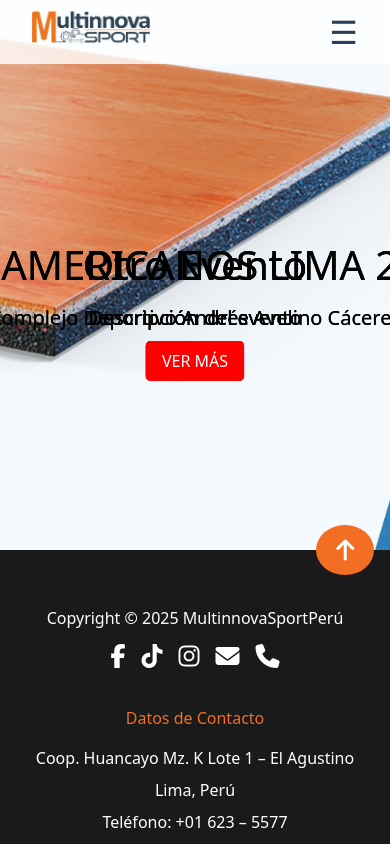
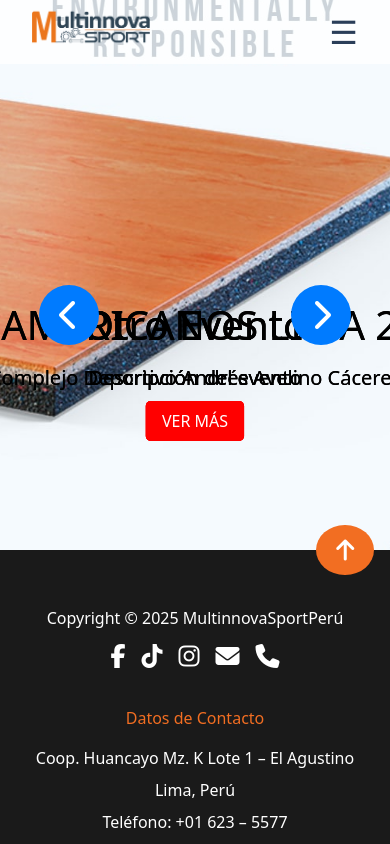
Before and after one commit to SebastianYauri/multinnova, a React (Vite) app: page / in a window 390 px wide. Shown: the top 844 px of the page. Built offline with nearby package versions, Linux system fonts and the light colour scheme.

Commit message:
add custom navigation arrows to carousel with responsive styles

```diff
--- a/src/App.css
+++ b/src/App.css
@@ -214,6 +214,21 @@ body, html {
   .navbar-item a {
     color: white !important;
   }
+
+  /* Reubicar flechas para vista móvil */
+  .next-arrow {
+    right: 10% !important;  /* Ajusta el valor según lo deseado */
+  }
+
+  .prev-arrow {
+    left: 10% !important;   /* Ajusta el valor según lo deseado */
+  }
+
+  /* Opcional: si deseas asegurar que se mantengan centradas verticalmente */
+  .custom-arrow {
+    top: 80% !important;
+    transform: translateY(-50%) !important;
+  }
 }
 
 @media (min-width: 769px) {
@@ -279,7 +294,7 @@ body, html {
   overflow: hidden;
   background-color: white; /* Fondo blanco para el carrusel */
   margin-top: 0; /* Eliminar cualquier margen superior */
-  padding-top: 0; /* Eliminar cualquier padding superior */
+  padding-top: 60px; /* Ajusta este valor según la altura de tu navbar */
   position: relative; /* Asegura que el carrusel esté pegado al navbar */
   top: 0; /* Asegura que el carrusel esté pegado al navbar */
   height: 100vh; /* Asegura que el carrusel ocupe toda la pantalla */
@@ -344,6 +359,152 @@ body, html {
   justify-content: center;
   align-items: center;
   height: 100%;
+}
+
+/* Coloca los botones en forma circular, con animación al presionarlos */
+.custom-arrow {
+  position: absolute;
+  top: 50%;
+  transform: translateY(-50%);
+  background-color: #007bff;
+  color: white;
+  width: 40px;
+  height: 40px;
+  border-radius: 50%;
+  display: flex;
+  align-items: center;
+  justify-content: center;
+  cursor: pointer;
+  z-index: 1001;     /* Asegura que estén encima de la imagen */
+  transition: background-color 0.3s ease, transform 0.3s ease;
+}
+
+.custom-arrow:hover {
+  background-color: #0056b3;
+  transform: translateY(-50%) scale(1.1);
+}
+
+.next-arrow {
+  right: 100px; /* Ubicado a la derecha */
+}
+
+.prev-arrow {
+  left: 100px;  /* Ubicado a la izquierda */
+}
+
+/* Asegura que el contenedor del carrusel tenga posición relativa */
+.carousel-container {
+  position: relative;
+  padding-top: 60px; /* Ajusta este valor según la altura de tu navbar */
+}
+
+/* Oculta las flechas predeterminadas de slick */
+.slick-prev:before,
+.slick-next:before {
+  display: none;
+}
+
+/* Fuerza que tus flechas se muestren */
+.custom-arrow {
+  position: absolute;
+  top: 50%; /* Centrado verticalmente */
+  transform: translateY(-50%);
+  background-color: #007bff !important;
+  color: white;
+  width: 40px !important;
+  height: 40px !important;
+  border-radius: 50%;
+  display: flex !important;
+  align-items: center;
+  justify-content: center;
+  cursor: pointer;
+  z-index: 1001 !important;
+  transition: background-color 0.3s ease, transform 0.3s ease;
+  opacity: 1 !important;
+}
+
+/* Animación al pasar el cursor */
+.custom-arrow:hover {
+  background-color: #0056b3 !important;
+  transform: translateY(-50%) scale(1.1);
+}
+
+/* Ubicación de las flechas */
+.next-arrow {
+  right: 10px;
+}
+
+.prev-arrow {
+  left: 10px;
+}
+
+/* Fuerza el posicionamiento actualizado para las flechas */
+.next-arrow {
+  right: 30px !important;
+}
+
+.prev-arrow {
+  left: 30px !important;
+}
+
+/* Asegurarse de que slick no esté ocultando las flechas */
+.slick-arrow {
+  display: block !important;
+  opacity: 1 !important;
+}
+
+/* Estilos para los botones de flecha (agrandados con íconos blancos) */
+.custom-arrow {
+  position: absolute;
+  top: 50%;
+  transform: translateY(-50%);
+  background-color: #007bff !important;
+  color: white !important;
+  width: 60px !important;  /* Tamaño aumentado */
+  height: 60px !important; /* Tamaño aumentado */
+  border-radius: 50%;
+  display: flex !important;
+  align-items: center;
+  justify-content: center;
+  cursor: pointer;
+  z-index: 1001 !important;
+  transition: background-color 0.3s ease, transform 0.3s ease;
+  opacity: 1 !important;
+}
+
+.custom-arrow i {
+  color: white;       /* Asegura que el ícono sea blanco */
+  font-size: 2rem;    /* Ícono un poco más grande */
+}
+
+.custom-arrow:hover {
+  background-color: #0056b3 !important;
+  transform: translateY(-50%) scale(1.1);
+}
+
+/* Ajusta la posición de los botones */
+.next-arrow {
+  right: 30px !important;
+}
+
+.prev-arrow {
+  left: 30px !important;
+}
+
+/* Estilos responsivos para vista móvil */
+@media (max-width: 768px) {
+  .next-arrow {
+    right: 10% !important;  /* Ajusta el valor según lo deseado */
+  }
+
+  .prev-arrow {
+    left: 10% !important;   /* Ajusta el valor según lo deseado */
+  }
+
+  .custom-arrow {
+    top: 65% !important; /* Ajusta este valor para bajar los botones */
+    transform: translateY(-50%) !important;
+  }
 }
 
 /* Estilos del contenedor principal */
--- a/src/components/Carousel.jsx
+++ b/src/components/Carousel.jsx
@@ -3,15 +3,44 @@ import Slider from 'react-slick';
 import 'slick-carousel/slick/slick.css';
 import 'slick-carousel/slick/slick-theme.css';
 
+const NextArrow = (props) => {
+  const { className, style, onClick } = props;
+  return (
+    <div
+      className={`${className} custom-arrow next-arrow`}
+      style={{ ...style }}
+      onClick={onClick}
+    >
+      <i className="fas fa-chevron-right"></i>
+    </div>
+  );
+};
+
+const PrevArrow = (props) => {
+  const { className, style, onClick } = props;
+  return (
+    <div
+      className={`${className} custom-arrow prev-arrow`}
+      style={{ ...style }}
+      onClick={onClick}
+    >
+      <i className="fas fa-chevron-left"></i>
+    </div>
+  );
+};
+
 const Carousel = () => {
   const settings = {
     dots: true,
     infinite: true,
+    arrows: true,
     speed: 500,
     slidesToShow: 1,
     slidesToScroll: 1,
     autoplay: true,
     autoplaySpeed: 3000,
+    nextArrow: <NextArrow />,
+    prevArrow: <PrevArrow />,
   };
 
   return (
```
